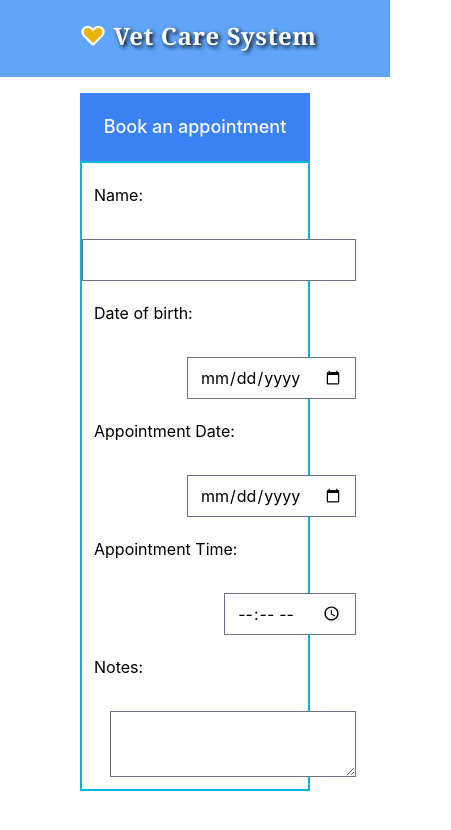
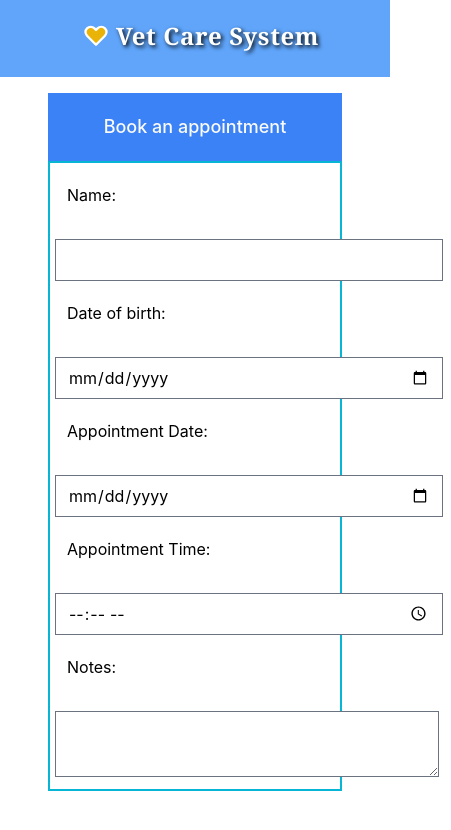
Before and after one commit to BillalAsif/vetbooking, a React (Create React App) app: page / in a window 390 px wide. Shown: the top 830 px of the page, 451 px wide, since content can reach past the window. Built offline with nearby package versions, Linux system fonts and the light colour scheme.

Commit message:
form layout complete

```diff
--- a/src/App.css
+++ b/src/App.css
@@ -10,3 +10,37 @@
   color: white;
   text-shadow: 2px 2px 4px #000000;
 }
+
+@media screen and (min-width: 1024px)  {
+
+  .custom-padding {
+    padding-left: 200px !important;
+    padding-right:200px !important;
+  }
+
+}
+
+@media screen and (min-width: 1200px)  {
+
+  .custom-padding {
+    padding-left: 300px !important;
+    padding-right:300px !important;
+  }
+
+}
+
+
+@media screen and (max-width: 648px)  {
+
+  .custom-block {
+    position: relative;
+    display: block;
+    width: 98% !important;
+    float: none;
+  }
+
+  .grid {
+    padding-left: 5px;
+  }
+
+}
--- a/src/Booking.js
+++ b/src/Booking.js
@@ -1,21 +1,22 @@
 import React, { useEffect, useState } from "react";
+import "./App.css"
 
 const Book = () => {
     return (
 
         <>
-            <div className="container mx-auto px-20 mt-4">
+            <div className="container mx-auto mt-4 custom-padding">
                 <div className="bg-blue-500">
                     <h1 className="text-center py-5 text-stone-50 font-medium text-lg">Book an appointment</h1>
                 </div>
                 <div className="border-cyan-500 border-2">
 
                     <div className="grid grid-col-2">
-                        <div><p className="inline-block py-5 ml-3">Name: </p><input className="float-right mt-3 mr-3" type="text" /></div>
-                        <div><p className="inline-block py-5 ml-3">Date of birth: </p><input className="float-right mt-3 mr-3" type="date" /></div>
-                        <div><p className="inline-block py-5 ml-3">Appointment Date: </p><input className="float-right mt-3 mr-3" type="date" /></div>
-                        <div><p className="inline-block py-5 ml-3">Appointment Time: </p><input className="float-right mt-3 mr-3" type="time" /></div>
-                        <div><p className="inline-block py-5 ml-3">Notes: </p><textarea className="float-right mt-3 mr-3 mb-3" type="textarea" /></div>
+                        <div><p className="inline-block py-5 ml-3">Name: </p><input className="float-right mt-3 mr-3 w-96 custom-block" type="text" /></div>
+                        <div><p className="inline-block py-5 ml-3">Date of birth: </p><input className="float-right mt-3 mr-3 w-96 custom-block" type="date" /></div>
+                        <div><p className="inline-block py-5 ml-3">Appointment Date: </p><input className="float-right mt-3 mr-3 w-96 custom-block" type="date" /></div>
+                        <div><p className="inline-block py-5 ml-3">Appointment Time: </p><input className="float-right mt-3 mr-3 w-96 custom-block" type="time" /></div>
+                        <div><p className="inline-block py-5 ml-3">Notes: </p><textarea className="float-right mt-3 mr-3 mb-3 w-96 " type="textarea" /></div>
                     </div>
 
                 </div>
--- a/tailwind.config.js
+++ b/tailwind.config.js
@@ -4,6 +4,17 @@ module.exports = {
   ],
   theme: {
     extend: {},
+
+    container: {
+      padding: {
+        DEFAULT: '3rem',
+        sm: '2rem',
+        md: '3rem',
+        lg: '4rem',
+        xl: '5rem',
+      },
+    },
+
   },
   plugins: [
     require('@tailwindcss/typography'),
```
